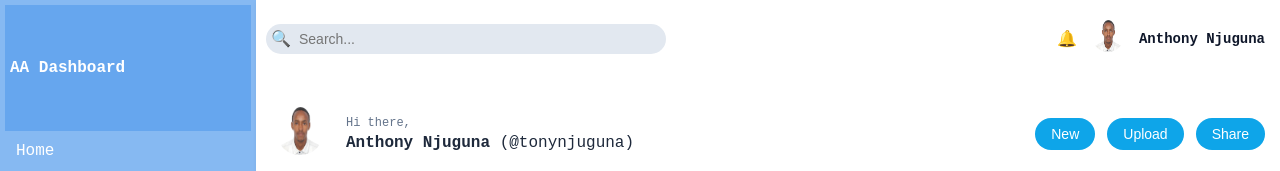
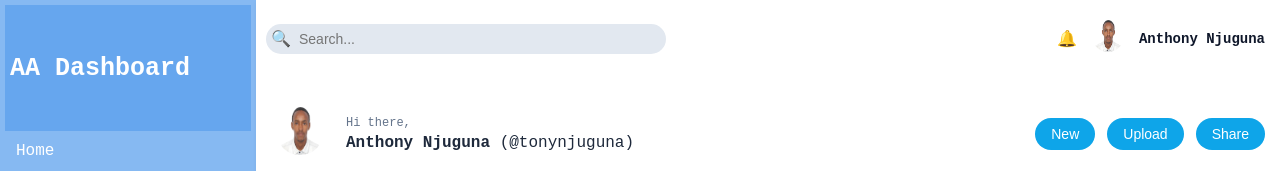
Before and after one commit to anwangari/admin-dashboard, a plain HTML site: page index.html in a window 1280 px wide. Shown: the top 171 px of the page. Drawn offline with Linux system fonts and the light colour scheme.

Commit message:
modified:   README.md new file:   images/final 1.png modified:   style.css
Added image of my final layout, and
Updated the README file

```diff
--- a/style.css
+++ b/style.css
@@ -19,7 +19,6 @@ html, body {
 .container div {
     padding: 5px;
     color: white;
-    font-size: medium;
 }
 
 .sidebar {
@@ -30,10 +29,11 @@ html, body {
 }
 
 .logo {
+    grid-area: 1 / 1 / 2 / 2;
     display: grid;
     align-items: center;
     justify-content: left;
-    font-size: 20px;
+    font-size: 25px;
     font-weight: bold;
     background-color: rgba(91, 160, 238, 0.733);
 }
```
Also changed, not shown: images/final 1.png (added), 1 other file.
